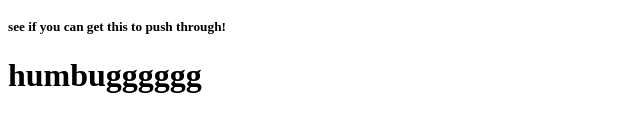
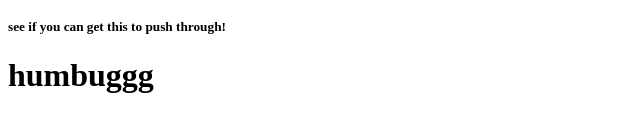
Before and after one commit to jgreen721/reployapp, a plain HTML site: page index.html in a window 1280 px wide. Shown: the part 139-270 px from the top of the page, without its empty margins (0-640 px from the left). Drawn offline with Linux system fonts and the light colour scheme.

Commit message:
new commit comin!!!

```diff
--- a/index.html
+++ b/index.html
@@ -11,6 +11,6 @@
     <p>Hey checks this out!</p>
     <h5>Hey there</h5>
     <h5>see if you can get this to push through!</h5>
-    <h1>humbugggggg</h1>
+    <h1>humbuggg</h1>
   </body>
 </html>
```
